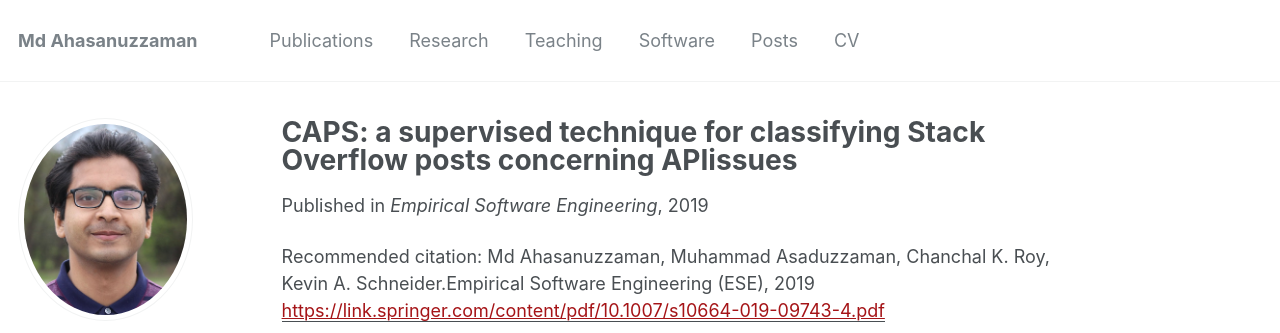
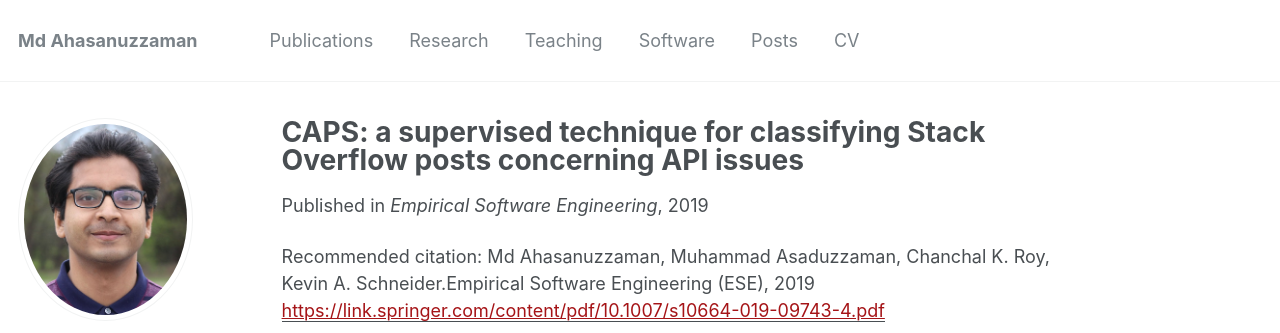
Before and after one commit to ahsan2010/ahsan2010.github.io, a Jekyll site: the page built from _publications/20219-so-issue-classify-EMSE.md, in a window 1280 px wide. Shown: the top 333 px of the page. Built offline with Jekyll 4.4.1, drawn with Linux system fonts in a browser that asks for light colours; some web fonts are replaced.

Commit message:
fix title of a paper

```diff
--- a/_publications/20219-so-issue-classify-EMSE.md
+++ b/_publications/20219-so-issue-classify-EMSE.md
@@ -1,5 +1,5 @@
 ---
-title: "CAPS: a supervised technique for classifying Stack Overflow posts concerning APIissues"
+title: "CAPS: a supervised technique for classifying Stack Overflow posts concerning API issues"
 collection: publications
 permalink: /publication/20219-so-issue-classify-EMSE
 date: 2019-06-20
```
